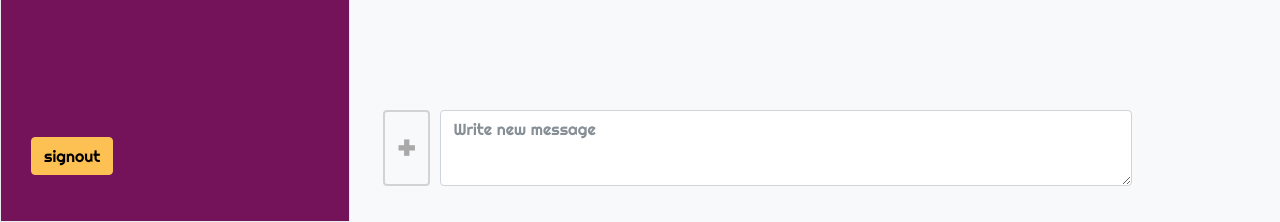
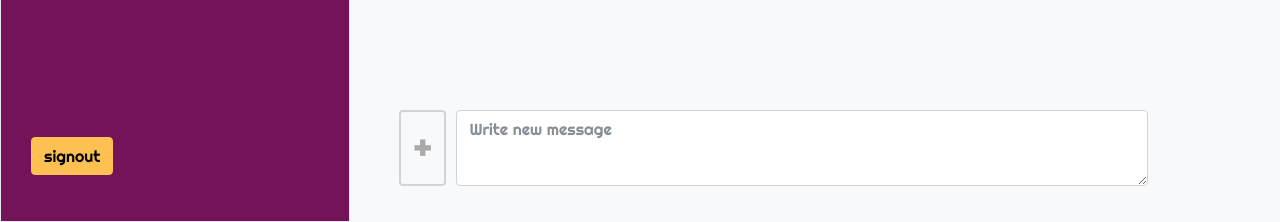
Before and after one commit to JiwoonKim/Flack, a Flask app: page /channel in a window 1280 px wide. Shown: the part 578-800 px from the top of the page. Run offline with Flask 2, Linux system fonts and the light colour scheme; some libraries are stand-ins or nearby versions.

Commit message:
finalized sizes of messages and input box for channel.html

```diff
--- a/static/93.css
+++ b/static/finalstyle.css
@@ -151,6 +151,8 @@ nav .navbar-brand {
 }
 .message-row {
     flex-wrap: nowrap;
+    position: relative;
+    left: 15px;
 }
 .message-left {
     margin-right: 15px;
@@ -173,6 +175,10 @@ nav .navbar-brand {
     padding-left: .5rem;
 }
 /* style input for new message in channel.html */
+.new-message-row {
+    position: relative;
+    left: 16px;
+}
 #new-message {
     width: 80%;
     height: auto;
--- a/static/93.js
+++ b/static/finalstyle.js
@@ -24,7 +24,7 @@ const displayMessage = data => {
 
     // create div element for row
     const row = document.createElement('div');
-    row.classList.add("message-row");
+    row.classList.add("row", "message-row");
 
     // create elements for left side of message and append them
     const ml = document.createElement('div');
--- a/templates/channel.html
+++ b/templates/channel.html
@@ -9,9 +9,9 @@
         <script src="https://cdnjs.cloudflare.com/ajax/libs/popper.js/1.12.3/umd/popper.min.js"></script>
         <script src="https://maxcdn.bootstrapcdn.com/bootstrap/4.0.0-beta.2/js/bootstrap.min.js"></script>
         <link href="https://fonts.googleapis.com/css?family=Righteous" rel="stylesheet">
-        <link href="/static/93.css" rel="stylesheet"/>
+        <link href="/static/finalstyle.css" rel="stylesheet"/>
         <script type="text/javascript" src="//cdnjs.cloudflare.com/ajax/libs/socket.io/1.3.6/socket.io.min.js"></script>
-        <script src="/static/93.js" tyoe="text/babel"></script>
+        <script src="/static/finalstyle.js" tyoe="text/babel"></script>
         <title>Web50 Flack: Channels</title>
     </head>
     <body class="bg-light">
@@ -82,7 +82,7 @@
                 <div id="content-middle">
                     {% if channels[current] is not none %}
                         {% for message in channels[current] %}
-                            <div class="message-row">
+                            <div class="row message-row">
                                 <div class="message-left d-inline-block">
                                     <div class="message-alphabet">{{ message["name"][0].upper() }}</div>
                                 </div>
@@ -96,7 +96,7 @@
                 </div>
                 <!-- user can write new messages -->
                 <div id="content-end">
-                    <div class="row">
+                    <div class="row new-message-row">
                         <button class="btn btn-light plus-button" type="submit"><span id="plus">+</span></button>
                         <textarea autocomplete="off" id="new-message" class="form-control" name="new-message" placeholder="Write new message"></textarea>
                     </div>
--- a/templates/index.html
+++ b/templates/index.html
@@ -9,7 +9,7 @@
         <script src="https://cdnjs.cloudflare.com/ajax/libs/popper.js/1.12.3/umd/popper.min.js"></script>
         <script src="https://maxcdn.bootstrapcdn.com/bootstrap/4.0.0-beta.2/js/bootstrap.min.js"></script>
         <link href="https://fonts.googleapis.com/css?family=Righteous" rel="stylesheet">
-        <link href="/static/92.css" rel="stylesheet"/>
+        <link href="/static/finalstyle.css" rel="stylesheet"/>
         <title>Web50 Flack</title>
     </head>
     <body class="bg-light">
```
Also changed, not shown: 4 other files.
